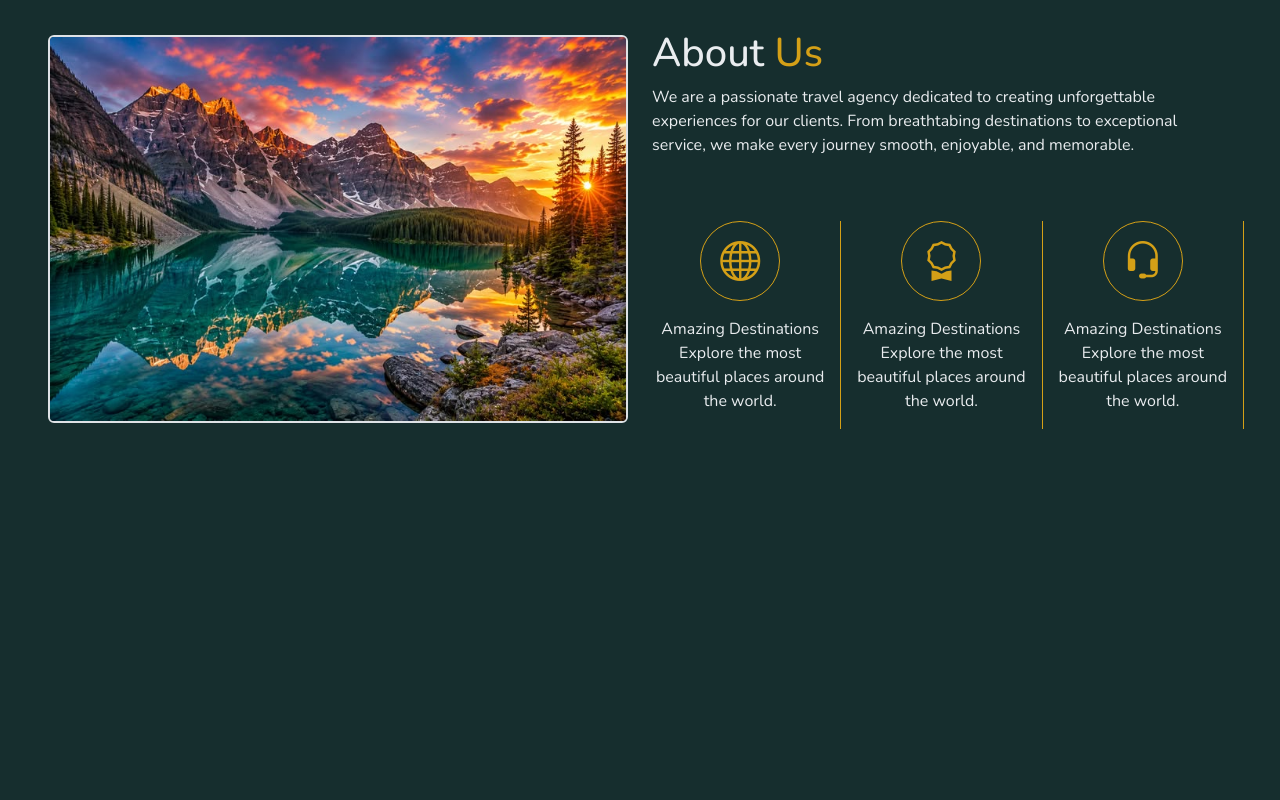
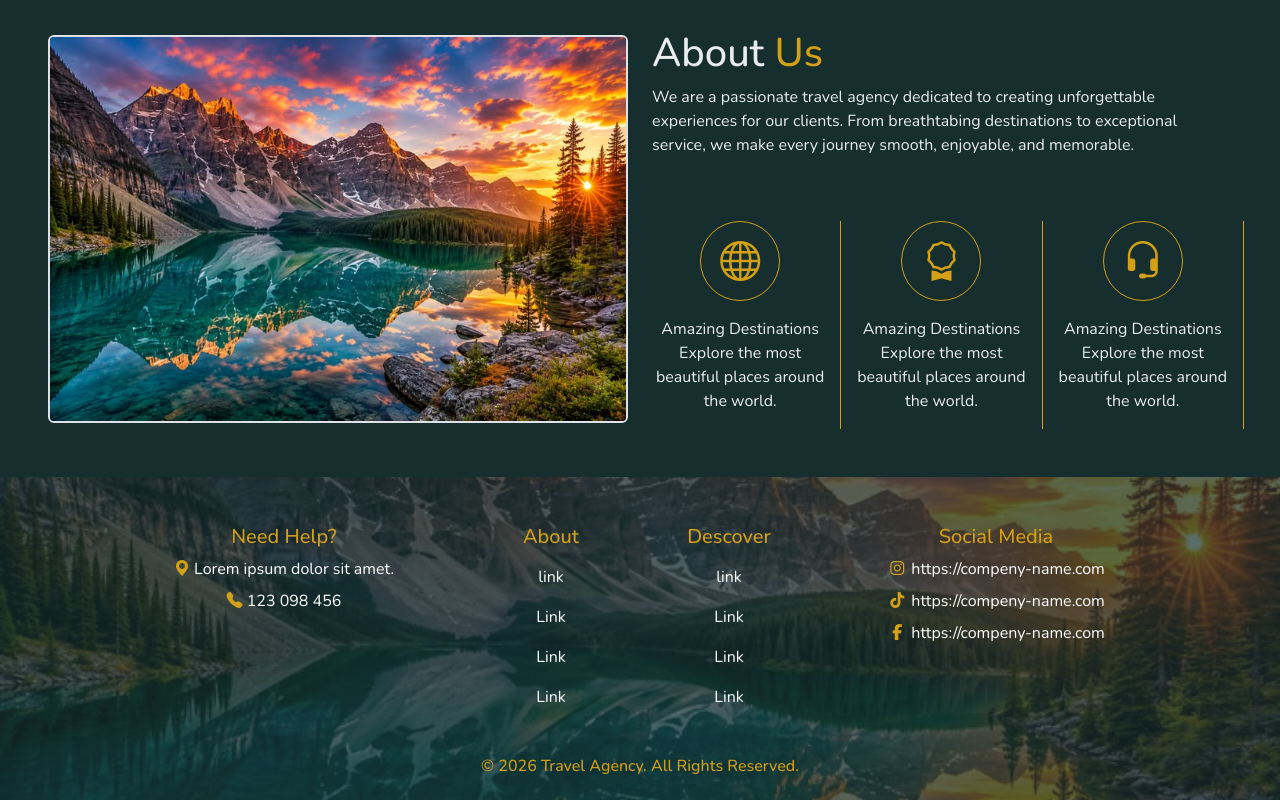
Before and after one commit to sataratimoori/travel-agency, a plain HTML site: page index.html in a window 1280 px wide. Shown: the part 2256-3056 px from the top of the page. Before the commit the page ends 2733 px from the top, so only its background shows below. Drawn offline with nearby package versions, Linux system fonts and the light colour scheme; a web font is replaced by a local one.

Commit message:
add footer

```diff
--- a/css/style.css
+++ b/css/style.css
@@ -183,3 +183,11 @@ body {
     align-items: center;
     justify-content: center;
 }
+
+/* FOOTER */
+.footer{
+    background:
+        linear-gradient(rgba(22, 46, 46, 0.7), rgba(22, 46, 46, 0.7)),
+        url("../img/Golden Horizon Serenity ✨🌄.jpg") no-repeat center;
+    background-size: cover;
+}
--- a/index.html
+++ b/index.html
@@ -247,6 +247,76 @@
             </div>
         </section>
     </main>
+    <!-- FOOTER -->
+    <footer class="footer">
+        <div class="container p-5 pb-3">
+            <div class="row g-4 align-items-start text-center justify-content-center">
+                <div class="col-lg-4 col-md-8 col-sm-12">
+                    <h5 class="text-one">Need Help?</h5>
+                    <div>
+                        <i class="bi bi-geo-alt-fill text-one"></i>
+                        <span class="text-white">Lorem ipsum dolor sit amet.</span>
+                    </div>
+                    <div class="mt-2">
+                        <i class="bi bi-telephone-fill text-one"></i>
+                        <span class="text-white">123 098 456</span>
+                    </div>
+                </div>
+                <div class="col-lg-2 col-md-4 col-sm-6 col-6">
+                    <h5 class="text-one">About</h5>
+                    <ul class="nav flex-column ">
+                        <li class="nav-item">
+                            <a class="nav-link text-white mb-0"href="#">link</a>
+                        </li>
+                        <li class="nav-item">
+                            <a class="nav-link text-white mb-0" href="#">Link</a>
+                        </li>
+                        <li class="nav-item">
+                            <a class="nav-link text-white mb-0" href="#">Link</a>
+                        </li>
+                        <li class="nav-item">
+                            <a class="nav-link text-white" href="#">Link</a>
+                        </li>
+                    </ul>
+                </div>
+                <div class="col-lg-2 col-md-4 col-sm-6 col-6">
+                    <h5 class="text-one">Descover</h5>
+                    <ul class="nav flex-column">
+                        <li class="nav-item">
+                            <a class="nav-link text-white"href="#">link</a>
+                        </li>
+                        <li class="nav-item">
+                            <a class="nav-link text-white" href="#">Link</a>
+                        </li>
+                        <li class="nav-item">
+                            <a class="nav-link text-white" href="#">Link</a>
+                        </li>
+                        <li class="nav-item">
+                            <a class="nav-link text-white" href="#">Link</a>
+                        </li>
+                    </ul>
+                </div>
+                <div class="col-lg-4 col-md-8 col-sm-12">
+                    <h5 class="text-one">Social Media</h5>
+                    <div>
+                        <i class="fa-brands fa-instagram text-one"></i>
+                        <span class="text-white">https://compeny-name.com</span>
+                    </div>
+                    <div class="mt-2">
+                        <i class="fa-brands fa-tiktok text-one"></i>
+                        <span class="text-white">https://compeny-name.com</span>
+                    </div>
+                    <div class="mt-2">
+                        <i class="fa-brands fa-facebook-f text-one"></i>
+                        <span class="text-white">https://compeny-name.com</span>
+                    </div>
+                </div>
+                <div class="col-12">
+                    <h6 class="text-one text-center mt-3">© 2026 Travel Agency. All Rights Reserved.</h6>
+                </div>
+            </div>
+        </div>
+    </footer>
     <script src="https://cdn.jsdelivr.net/npm/bootstrap@5.3.8/dist/js/bootstrap.bundle.min.js" integrity="sha384-FKyoEForCGlyvwx9Hj09JcYn3nv7wiPVlz7YYwJrWVcXK/BmnVDxM+D2scQbITxI" crossorigin="anonymous"></script>
     <script src="https://cdn.jsdelivr.net/npm/swiper@11/swiper-bundle.min.js"></script>
     <script src="js/main.js"></script>
```
